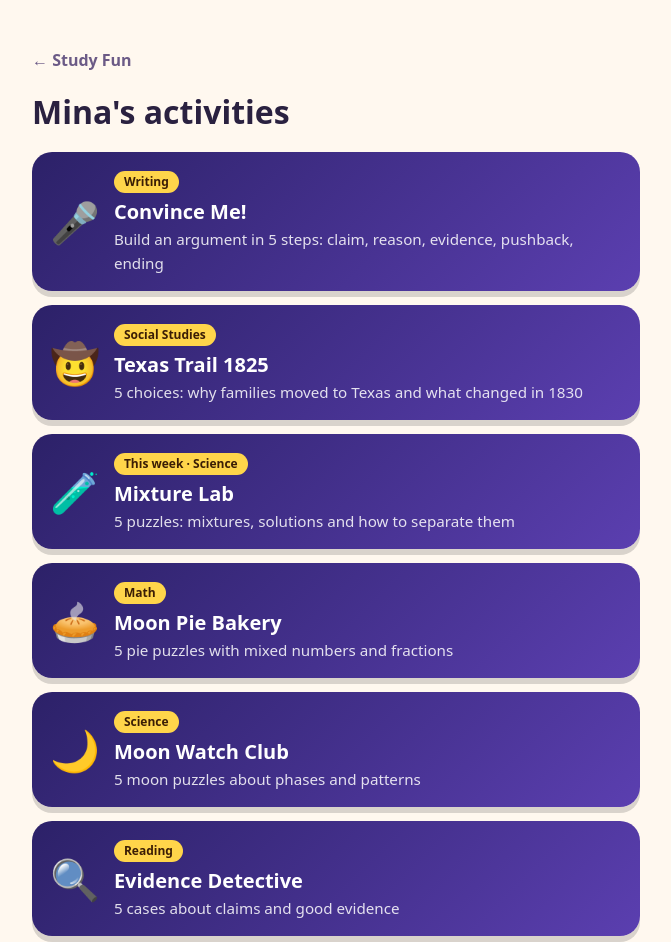
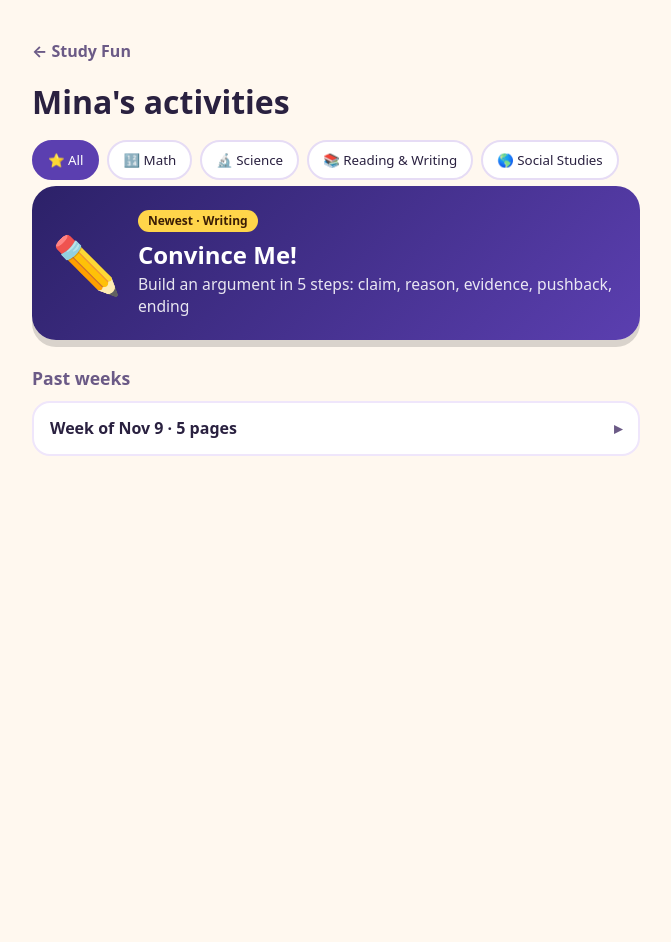
Before and after one commit to mehmetdurkan/study-fun, a plain HTML site: page mina/index.html in a window 1280 px wide. Shown: the whole page, without its empty margins (304-975 px from the left). After the commit the page ends 800 px from the top, so only its background shows below. Drawn offline with Linux system fonts and the light colour scheme.

Commit message:
Mina's page: Today / This week / Past weeks view with subject filters, built from mina/pages.js; log.js remembers finished pages for check marks
Co-Authored-By: Claude Opus 5.5 <noreply@anthropic.com>

```diff
--- a/mina/index.html
+++ b/mina/index.html
@@ -2,30 +2,100 @@
 <html lang="en">
 <head><meta charset="utf-8"><meta name="viewport" content="width=device-width, initial-scale=1"><title>Mina's Activities</title>
 <style>
-:root{--bg:#fff8ef;--ink:#2a2140;--muted:#6b5a86}
+:root{--bg:#fff8ef;--ink:#2a2140;--muted:#6b5a86;--card:#2c2168;--card2:#5b3fb0;--sun:#ffd54a}
 *{box-sizing:border-box}
-body{margin:0;background:var(--bg);color:var(--ink);font-family:system-ui,sans-serif;line-height:1.5}
-.wrap{max-width:640px;margin:0 auto;padding:2rem 16px}
+body{margin:0;background:var(--bg);color:var(--ink);font-family:system-ui,-apple-system,sans-serif;line-height:1.45}
+.wrap{max-width:640px;margin:0 auto;padding:1.5rem 16px 3rem}
 .back{color:var(--muted);font-weight:700;text-decoration:none}
-h1{font-size:2rem;margin:.5rem 0 1rem}
-ul{list-style:none;padding:0;margin:0;display:flex;flex-direction:column;gap:14px}
-.act{display:flex;align-items:center;gap:14px;padding:16px 18px;border-radius:20px;text-decoration:none;color:#fff;background:linear-gradient(135deg,#2c2168,#5b3fb0);box-shadow:0 6px 0 rgba(0,0,0,.15)}
-.act:hover,.act:focus-visible{transform:translateY(-2px)}
-.act:focus-visible{outline:4px solid #ffd54a;outline-offset:3px}
-.emoji{font-size:40px;line-height:1}
-.title{font-size:1.25rem;font-weight:800;display:block}
-.sub{opacity:.85;font-size:.95rem}
-.tag{display:inline-block;background:#ffd54a;color:#3a1d05;font-weight:800;font-size:.75rem;border-radius:999px;padding:2px 10px;margin-bottom:4px}
+h1{font-size:2rem;margin:.4rem 0 .8rem}
+h2{font-size:1.1rem;margin:1.6rem 0 .6rem;color:var(--muted)}
+a{-webkit-tap-highlight-color:transparent}
+.filters{display:flex;gap:8px;overflow-x:auto;padding:2px 2px 6px;margin:0 -2px;scrollbar-width:none}
+.filters::-webkit-scrollbar{display:none}
+.chip{flex:none;border:2px solid #e6dcf5;background:#fff;color:var(--ink);font:700 .95rem/1 inherit;font-family:inherit;padding:9px 14px;border-radius:999px;cursor:pointer}
+.chip[aria-pressed="true"]{background:var(--card2);border-color:var(--card2);color:#fff}
+.chip:focus-visible,.tile:focus-visible,.hero:focus-visible,summary:focus-visible{outline:4px solid var(--sun);outline-offset:3px}
+.hero{display:flex;align-items:center;gap:16px;padding:22px 20px;border-radius:24px;text-decoration:none;color:#fff;background:linear-gradient(135deg,var(--card),var(--card2));box-shadow:0 7px 0 rgba(0,0,0,.15);position:relative}
+.hero .emoji{font-size:56px;line-height:1}
+.hero .title{font-size:1.5rem;font-weight:800;display:block}
+.hero .sub{opacity:.88;font-size:.98rem;display:block}
+.tag{display:inline-block;background:var(--sun);color:#3a1d05;font-weight:800;font-size:.75rem;border-radius:999px;padding:2px 10px;margin-bottom:6px}
+.grid{display:grid;grid-template-columns:repeat(auto-fill,minmax(140px,1fr));gap:12px}
+.tile{display:flex;flex-direction:column;gap:6px;padding:14px;border-radius:18px;text-decoration:none;color:var(--ink);background:#fff;border:2px solid #efe6fb;box-shadow:0 4px 0 rgba(44,33,104,.08);position:relative;min-height:104px}
+.tile .emoji{font-size:30px;line-height:1}
+.tile .title{font-weight:800;font-size:1rem;line-height:1.2}
+.tile .when{color:var(--muted);font-size:.8rem}
+.done{position:absolute;top:10px;right:10px;width:26px;height:26px;border-radius:50%;background:#2fb36b;color:#fff;font-weight:900;display:grid;place-items:center;font-size:15px}
+.hero .done{top:14px;right:14px;width:32px;height:32px;font-size:18px}
+details{background:#fff;border:2px solid #efe6fb;border-radius:18px;margin-bottom:10px}
+summary{cursor:pointer;list-style:none;padding:14px 16px;font-weight:800;display:flex;justify-content:space-between;align-items:center}
+summary::-webkit-details-marker{display:none}
+summary::after{content:"▸";color:var(--muted);transition:transform .15s}
+details[open] summary::after{transform:rotate(90deg)}
+details .grid{padding:0 12px 14px}
+.empty{color:var(--muted);margin:.4rem 0}
+@media (prefers-reduced-motion:no-preference){.hero:active,.tile:active{transform:translateY(2px)}}
 </style></head>
 <body><div class="wrap">
 <p><a class="back" href="../">← Study Fun</a></p>
 <h1>Mina's activities</h1>
-<ul>
-  <li><a class="act" href="convince-me/"><span class="emoji" aria-hidden="true">🎤</span><span><span class="tag">Writing</span><span class="title">Convince Me!</span><span class="sub">Build an argument in 5 steps: claim, reason, evidence, pushback, ending</span></span></a></li>
-  <li><a class="act" href="texas-move/"><span class="emoji" aria-hidden="true">🤠</span><span><span class="tag">Social Studies</span><span class="title">Texas Trail 1825</span><span class="sub">5 choices: why families moved to Texas and what changed in 1830</span></span></a></li>
-  <li><a class="act" href="2026-11-15.html"><span class="emoji" aria-hidden="true">🧪</span><span><span class="tag">This week · Science</span><span class="title">Mixture Lab</span><span class="sub">5 puzzles: mixtures, solutions and how to separate them</span></span></a></li>
-  <li><a class="act" href="moon-pie-bakery/"><span class="emoji" aria-hidden="true">🥧</span><span><span class="tag">Math</span><span class="title">Moon Pie Bakery</span><span class="sub">5 pie puzzles with mixed numbers and fractions</span></span></a></li>
-  <li><a class="act" href="moon-watch/"><span class="emoji" aria-hidden="true">🌙</span><span><span class="tag">Science</span><span class="title">Moon Watch Club</span><span class="sub">5 moon puzzles about phases and patterns</span></span></a></li>
-  <li><a class="act" href="evidence-detective/"><span class="emoji" aria-hidden="true">🔍</span><span><span class="tag">Reading</span><span class="title">Evidence Detective</span><span class="sub">5 cases about claims and good evidence</span></span></a></li>
-</ul>
-</div></body></html>
+<div class="filters" id="filters" role="group" aria-label="Show subject"></div>
+<div id="view"></div>
+<noscript><p>Turn on JavaScript to see the activities.</p></noscript>
+</div>
+<!-- The page list lives in pages.js. To add a page, add one line there (see README). -->
+<script src="pages.js"></script>
+<!-- log.js here only says hi to friends and remembers ?who=; data-nolog = this list page sends no rows -->
+<script src="../assets/log.js" data-nolog></script>
+<script>
+(function(){
+var PAGES=(window.MINA_PAGES||[]).slice();
+var SUBJ={math:['🔢','Math'],science:['🔬','Science'],reading:['📚','Reading'],writing:['✏️','Writing'],social:['🌎','Social Studies']};
+var FILTERS=[['all','All','⭐'],['math','Math','🔢'],['science','Science','🔬'],['readwrite','Reading & Writing','📚'],['social','Social Studies','🌎']];
+function inFilter(p,f){return f==='all'||p.subject===f||(f==='readwrite'&&(p.subject==='reading'||p.subject==='writing'))}
+var MON=['Jan','Feb','Mar','Apr','May','Jun','Jul','Aug','Sep','Oct','Nov','Dec'];
+var DAY=['Sun','Mon','Tue','Wed','Thu','Fri','Sat'];
+function todayCT(){try{return new Intl.DateTimeFormat('en-CA',{timeZone:'America/Chicago',year:'numeric',month:'2-digit',day:'2-digit'}).format(new Date())}catch(e){var d=new Date();return d.getFullYear()+'-'+('0'+(d.getMonth()+1)).slice(-2)+'-'+('0'+d.getDate()).slice(-2)}}
+function toUTC(s){var a=s.split('-');return Date.UTC(+a[0],a[1]-1,+a[2])}
+function monday(s){var t=toUTC(s),dow=new Date(t).getUTCDay();return t-((dow+6)%7)*864e5}
+function nice(t){var d=new Date(t);return MON[d.getUTCMonth()]+' '+d.getUTCDate()}
+function slug(u){return u.replace(/\/index\.html$/,'').replace(/\/$/,'').replace(/\.html$/,'')}
+var done={};try{done=JSON.parse(localStorage.getItem('studyDone')||'{}')||{}}catch(e){}
+function isDone(p){return !!done['mina/'+slug(p.url)]}
+function esc(s){return String(s==null?'':s).replace(/[&<>"]/g,function(c){return{'&':'&amp;','<':'&lt;','>':'&gt;','"':'&quot;'}[c]})}
+function icon(p){return (SUBJ[p.subject]||['⭐'])[0]}
+function check(p){return isDone(p)?'<span class="done" aria-label="finished">✓</span>':''}
+function tile(p){var d=new Date(toUTC(p.date));
+  return '<a class="tile" href="'+esc(p.url)+'">'+check(p)+'<span class="emoji" aria-hidden="true">'+icon(p)+'</span><span class="title">'+esc(p.title)+'</span><span class="when">'+DAY[d.getUTCDay()]+' '+nice(toUTC(p.date))+'</span></a>'}
+function grid(list){return '<div class="grid">'+list.map(tile).join('')+'</div>'}
+PAGES.sort(function(a,b){return a.date<b.date?1:a.date>b.date?-1:0});
+var today=todayCT(),thisWeek=monday(today);
+function render(f){
+  var v=document.getElementById('view'),h='';
+  if(!PAGES.length){v.innerHTML='<p class="empty">New activities are coming soon!</p>';return}
+  if(f!=='all'){
+    var list=PAGES.filter(function(p){return inFilter(p,f)});
+    h=list.length?grid(list):'<p class="empty">No '+esc(FILTERS.filter(function(x){return x[0]===f})[0][1])+' pages yet.</p>';
+    v.innerHTML=h;return;
+  }
+  var top=PAGES[0],s=SUBJ[top.subject]||['⭐',''];
+  h+='<a class="hero" href="'+esc(top.url)+'">'+check(top)+'<span class="emoji" aria-hidden="true">'+s[0]+'</span><span><span class="tag">'+(top.date===today?'Today':'Newest')+' · '+esc(s[1])+'</span><span class="title">'+esc(top.title)+'</span>'+(top.blurb?'<span class="sub">'+esc(top.blurb)+'</span>':'')+'</span></a>';
+  var rest=PAGES.slice(1),week=rest.filter(function(p){return monday(p.date)===thisWeek}),older=rest.filter(function(p){return monday(p.date)<thisWeek||monday(p.date)>thisWeek});
+  if(week.length)h+='<h2>This week</h2>'+grid(week);
+  var groups=[],byWeek={};
+  older.forEach(function(p){var w=monday(p.date);if(!byWeek[w]){byWeek[w]=[];groups.push(w)}byWeek[w].push(p)});
+  if(groups.length){h+='<h2>Past weeks</h2>';groups.forEach(function(w){var l=byWeek[w],n=l.filter(isDone).length;
+    h+='<details><summary><span>Week of '+nice(w)+' · '+l.length+' page'+(l.length>1?'s':'')+(n?' · '+n+' ✓':'')+'</span></summary>'+grid(l)+'</details>'})}
+  v.innerHTML=h;
+}
+var cur='all';
+try{var saved=sessionStorage.getItem('minaFilter');if(saved&&FILTERS.some(function(x){return x[0]===saved}))cur=saved}catch(e){}
+var fb=document.getElementById('filters');
+fb.innerHTML=FILTERS.map(function(x){return '<button class="chip" type="button" data-f="'+x[0]+'" aria-pressed="'+(x[0]===cur)+'">'+x[2]+' '+x[1]+'</button>'}).join('');
+fb.addEventListener('click',function(e){var b=e.target.closest('button');if(!b)return;cur=b.getAttribute('data-f');
+  [].forEach.call(fb.children,function(c){c.setAttribute('aria-pressed',String(c===b))});
+  try{sessionStorage.setItem('minaFilter',cur)}catch(e){}render(cur)});
+render(cur);
+})();
+</script>
+</body></html>
--- /dev/null
+++ b/mina/pages.js
@@ -0,0 +1,15 @@
+// Mina's page list. mina/index.html builds itself from this list, so to add a page,
+// add ONE line at the TOP of the list below. Nothing else to edit.
+//   url:     the page's address inside mina/ ("convince-me/" or "2026-11-18.html")
+//   title:   the name on the card
+//   subject: "math", "science", "reading", "writing" or "social"
+//   date:    the day the page went live, Central time, "YYYY-MM-DD"
+//   blurb:   one short line (optional)
+window.MINA_PAGES = [
+  {url:'convince-me/',        title:'Convince Me!',       subject:'writing', date:'2026-11-16', blurb:'Build an argument in 5 steps: claim, reason, evidence, pushback, ending'},
+  {url:'texas-move/',         title:'Texas Trail 1825',   subject:'social',  date:'2026-11-15', blurb:'5 choices: why families moved to Texas and what changed in 1830'},
+  {url:'2026-11-15.html',     title:'Mixture Lab',        subject:'science', date:'2026-11-15', blurb:'5 puzzles: mixtures, solutions and how to separate them'},
+  {url:'evidence-detective/', title:'Evidence Detective', subject:'reading', date:'2026-11-12', blurb:'5 cases about claims and good evidence'},
+  {url:'moon-watch/',         title:'Moon Watch Club',    subject:'science', date:'2026-11-11', blurb:'5 moon puzzles about phases and patterns'},
+  {url:'moon-pie-bakery/',    title:'Moon Pie Bakery',    subject:'math',    date:'2026-11-10', blurb:'5 pie puzzles with mixed numbers and fractions'}
+];
```
Also changed, not shown: assets/log.js (+7 -1 lines), 1 other file.
